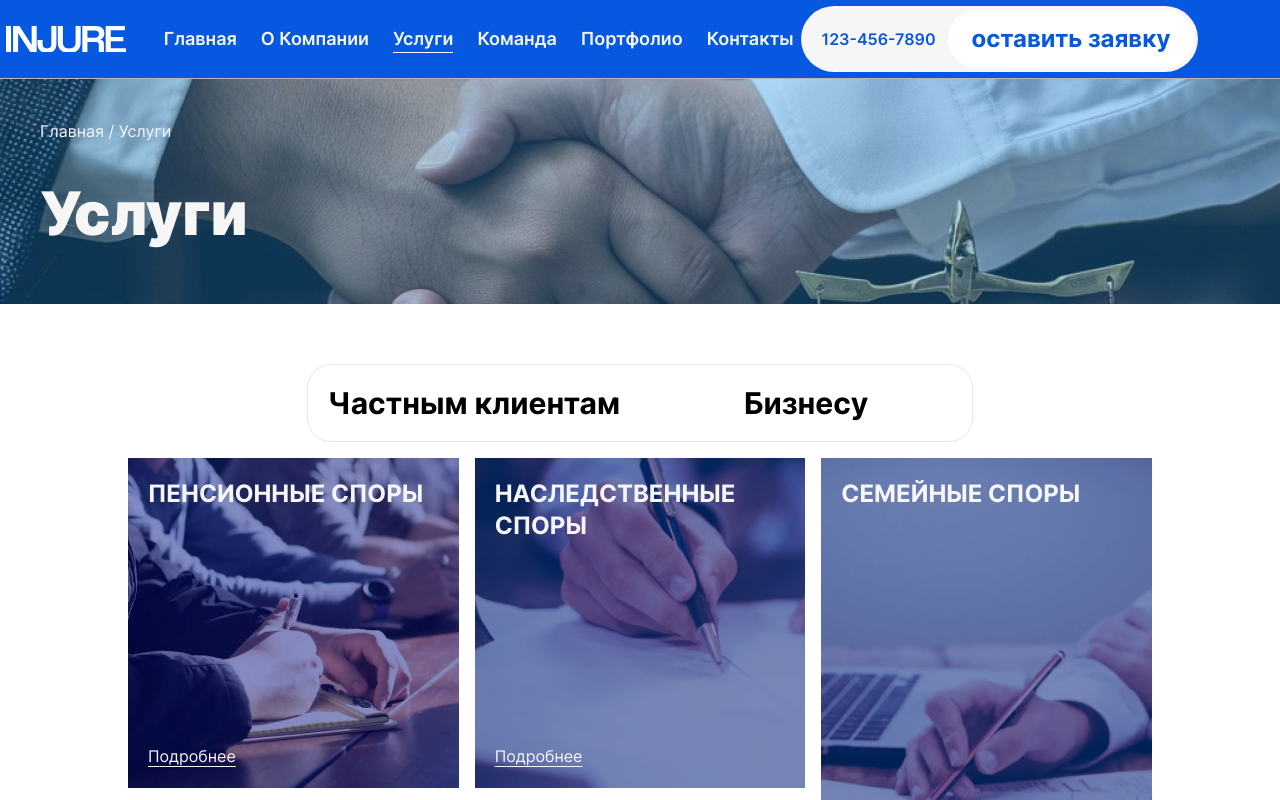
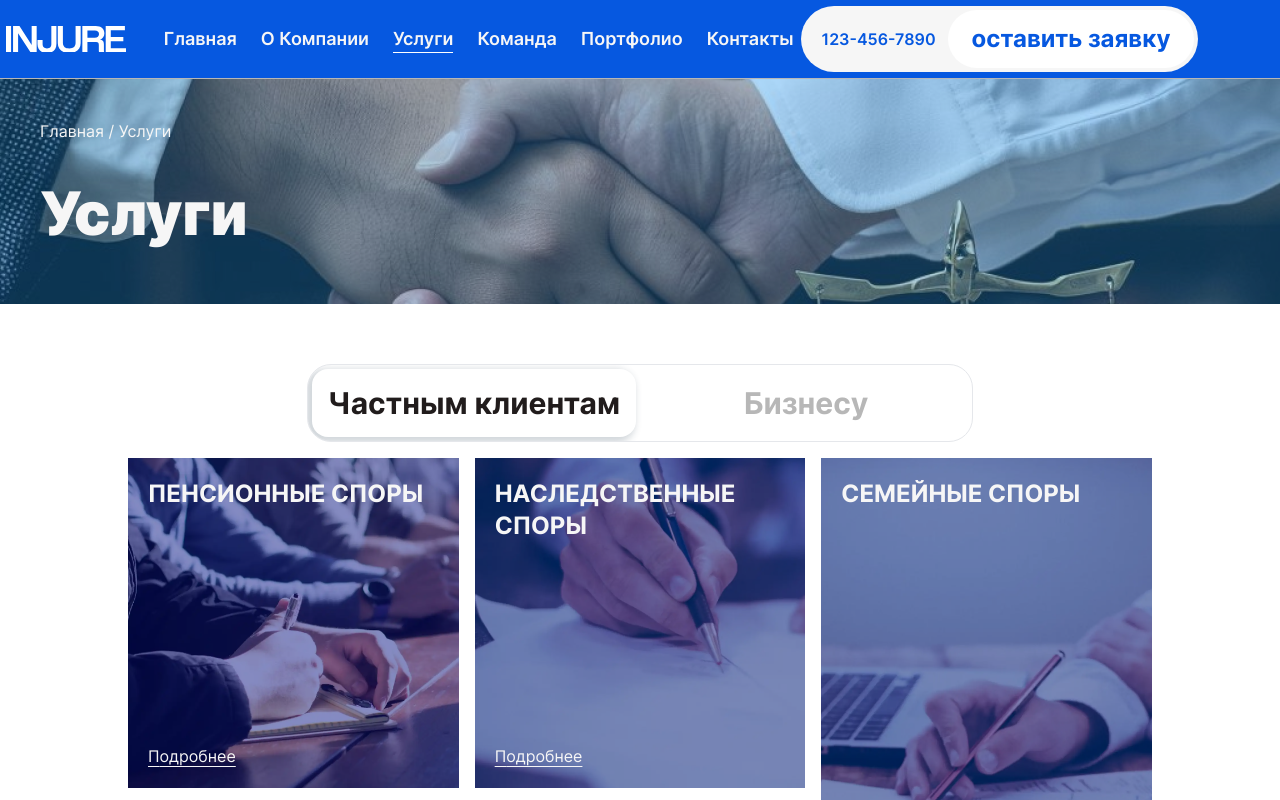
Before and after one commit to RomanTolkachev/injure, a React (Create React App) app: page /services in a window 1280 px wide. Shown: the top 800 px of the page. Built offline with nearby package versions, Linux system fonts and the light colour scheme.

Commit message:
button test pointer events

```diff
--- a/src/pages/Services.tsx
+++ b/src/pages/Services.tsx
@@ -22,32 +22,36 @@ export const Services: FunctionComponent = () => {
             "border-my-gray-light mx-auto grid w-fit grid-cols-2 gap-2 overflow-hidden rounded-3xl border p-1 text-sm font-bold sm:text-xl md:text-3xl [&>*]:first-letter:capitalize"
           }
         >
-          <button
-            // animate={{
-            //   boxShadow:
-            //     currentType === "physical"
-            //       ? "-4px 3px 7px 3px rgba(34, 60, 80, 0.2)"
-            //       : "-4px 3px 7px 3px rgba(34, 60, 80, 0)",
-            //   color: currentType === "physical" ? "#211C1C" : "#B7B7B7",
-            // }}
-            className={"text-nowrap rounded-2xl p-4 text-center"}
+          <motion.button
+            animate={{
+              boxShadow:
+                currentType === "physical"
+                  ? "-4px 3px 7px 3px rgba(34, 60, 80, 0.2)"
+                  : "-4px 3px 7px 3px rgba(34, 60, 80, 0)",
+              color: currentType === "physical" ? "#211C1C" : "#B7B7B7",
+            }}
+            className={
+              "pointer-events-auto text-nowrap rounded-2xl p-4 text-center"
+            }
             onClick={() => setCurrentType("physical")}
           >
             частным клиентам
-          </button>
-          <button
-            // animate={{
-            //   boxShadow:
-            //     currentType === "business"
-            //       ? "-4px 3px 7px 3px rgba(34, 60, 80, 0.2)"
-            //       : "-4px 3px 7px 3px rgba(34, 60, 80, 0)",
-            //   color: currentType === "business" ? "#211C1C" : "#B7B7B7",
-            // }}
-            className={"text-nowrap rounded-2xl p-4 text-center"}
+          </motion.button>
+          <motion.button
+            animate={{
+              boxShadow:
+                currentType === "business"
+                  ? "-4px 3px 7px 3px rgba(34, 60, 80, 0.2)"
+                  : "-4px 3px 7px 3px rgba(34, 60, 80, 0)",
+              color: currentType === "business" ? "#211C1C" : "#B7B7B7",
+            }}
+            className={
+              "pointer-events-auto text-nowrap rounded-2xl p-4 text-center"
+            }
             onClick={() => setCurrentType("business")}
           >
             бизнесу
-          </button>
+          </motion.button>
         </div>
       </nav>
       <div>
```
